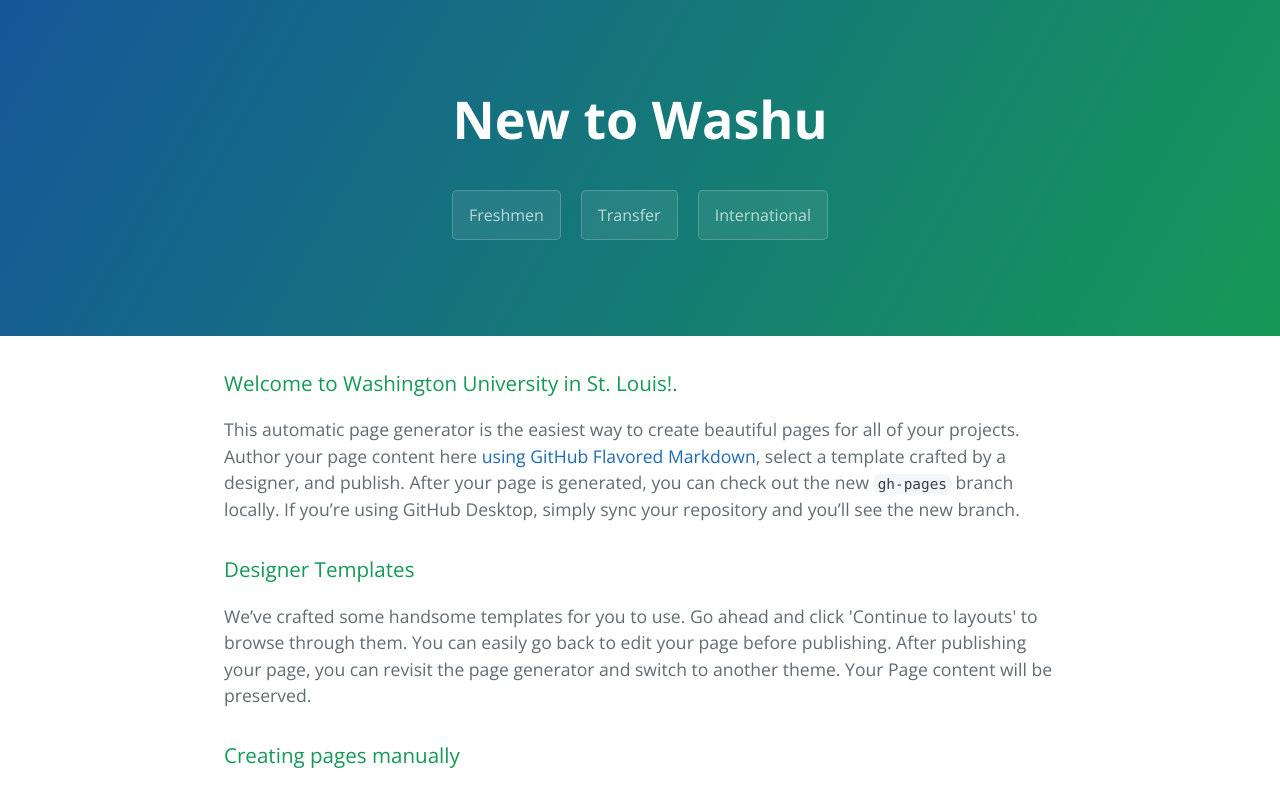
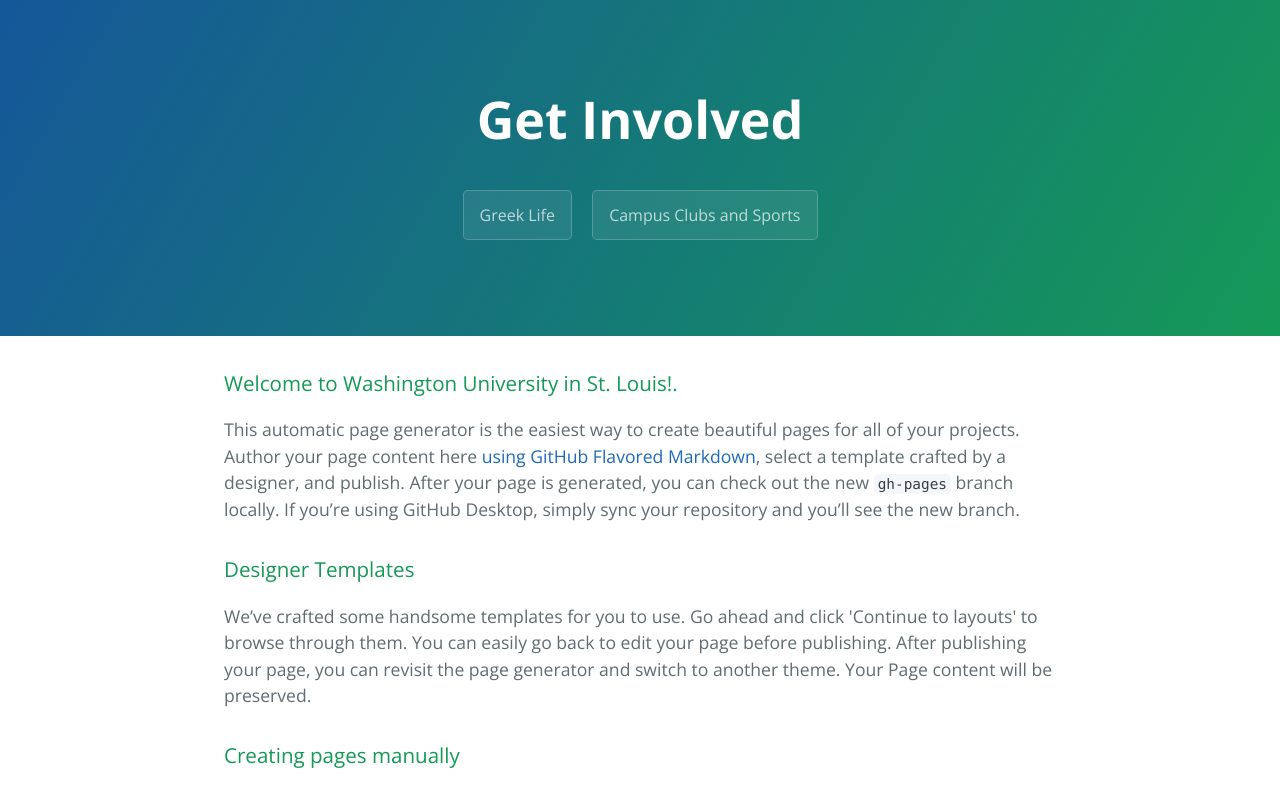
Before and after one commit to julia-thummel/new_to_washu, a plain HTML site: page get-involved.html in a window 1280 px wide. Shown: the top 786 px of the page. Drawn offline with nearby package versions, Linux system fonts and the light colour scheme.

Commit message:
Update get-involved.html

```diff
--- a/get-involved.html
+++ b/get-involved.html
@@ -2,7 +2,7 @@
 <html lang="en-us">
   <head>
     <meta charset="UTF-8">
-    <title>New to Washu by julia-thummel</title>
+    <title>Get Involved</title>
     <meta name="viewport" content="width=device-width, initial-scale=1">
     <link rel="stylesheet" type="text/css" href="stylesheets/normalize.css" media="screen">
     <link href='https://fonts.googleapis.com/css?family=Open+Sans:400,700' rel='stylesheet' type='text/css'>
@@ -11,11 +11,10 @@
   </head>
   <body>
     <section class="page-header">
-      <h1 class="project-name">New to Washu</h1>
+      <h1 class="project-name">Get Involved</h1>
       <h2 class="project-tagline"></h2>
-      <a href="freshman.html" class="btn">Freshmen</a>
-      <a href="transfer.html" class="btn">Transfer</a>
-      <a href="international.html" class="btn">International</a>
+      <a href="greek-life.html" class="btn">Greek Life</a>
+      <a href="campus-clubs-and-sports.html" class="btn">Campus Clubs and Sports</a>
     </section>
 
     <section class="main-content">
```
